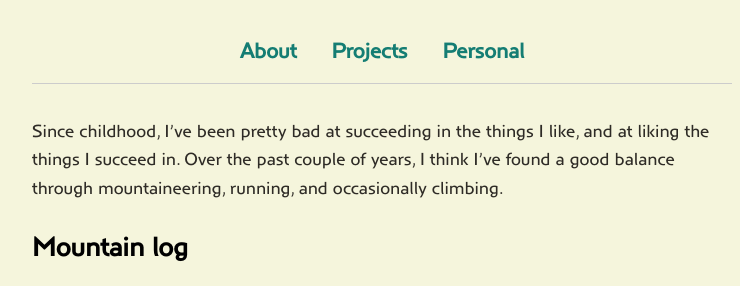
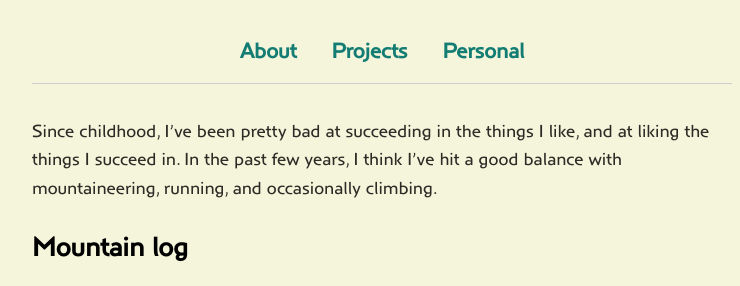
Before and after one commit to alperenkars/alperenkars.github.io, a Jekyll site: the page built from personal.md, in a window 1280 px wide, cut to the strip 0-286 px from the top of the page. Shown: the whole strip, without its empty margins (258-998 px from the left). Built offline with Jekyll 4.4.1, drawn with Linux system fonts in a browser that asks for light colours.

Commit message:
description

```diff
--- a/personal.md
+++ b/personal.md
@@ -3,7 +3,7 @@ layout: default
 title: "Personal"
 ---
 
-Since childhood, I’ve been pretty bad at succeeding in the things I like, and at liking the things I succeed in. Over the past couple of years, I think I’ve found a good balance through mountaineering, running, and occasionally climbing.
+Since childhood, I’ve been pretty bad at succeeding in the things I like, and at liking the things I succeed in. In the past few years, I think I’ve hit a good balance with mountaineering, running, and occasionally climbing.
 
 ## Mountain log
 <iframe src="https://www.google.com/maps/d/u/0/embed?mid=1eEmhNe40IXWr-TZTOD_qj4IqONDrKVU&ehbc=2E312F&noprof=1" width="640" height="480"></iframe>
```
